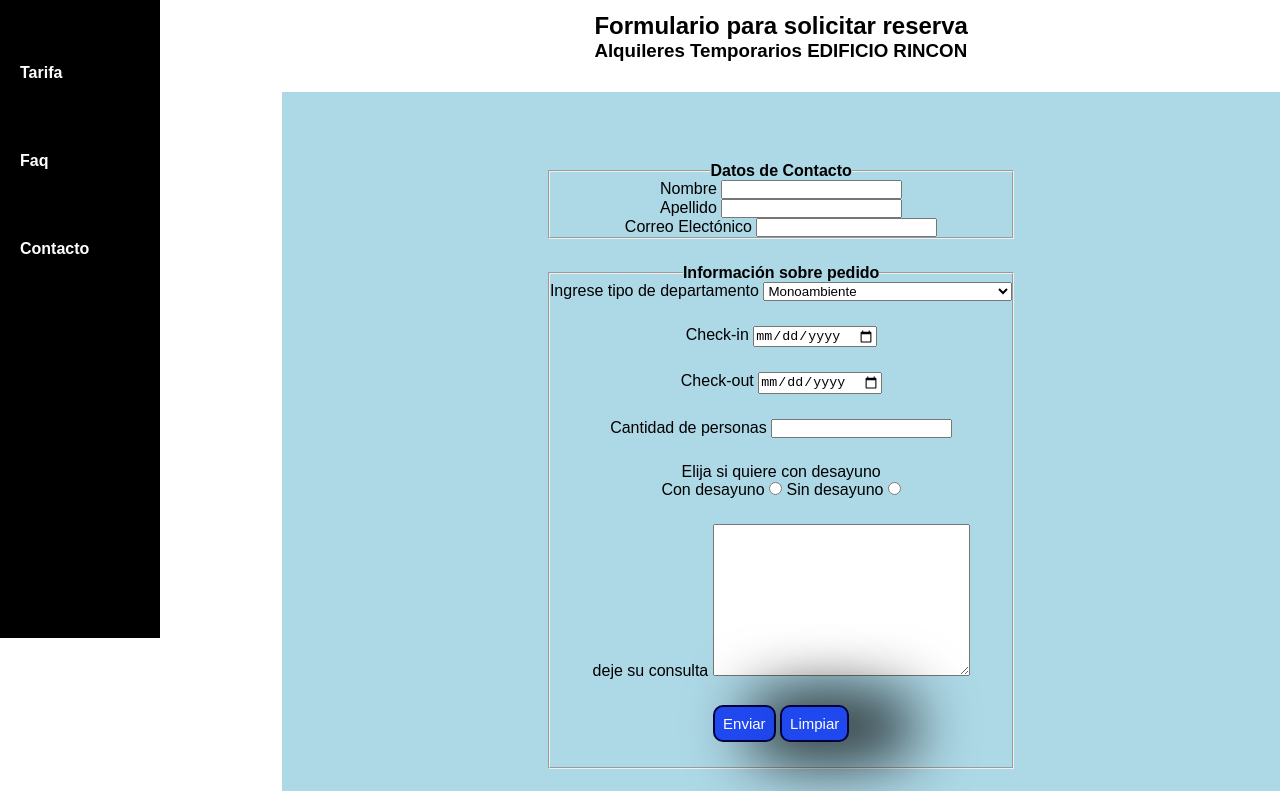
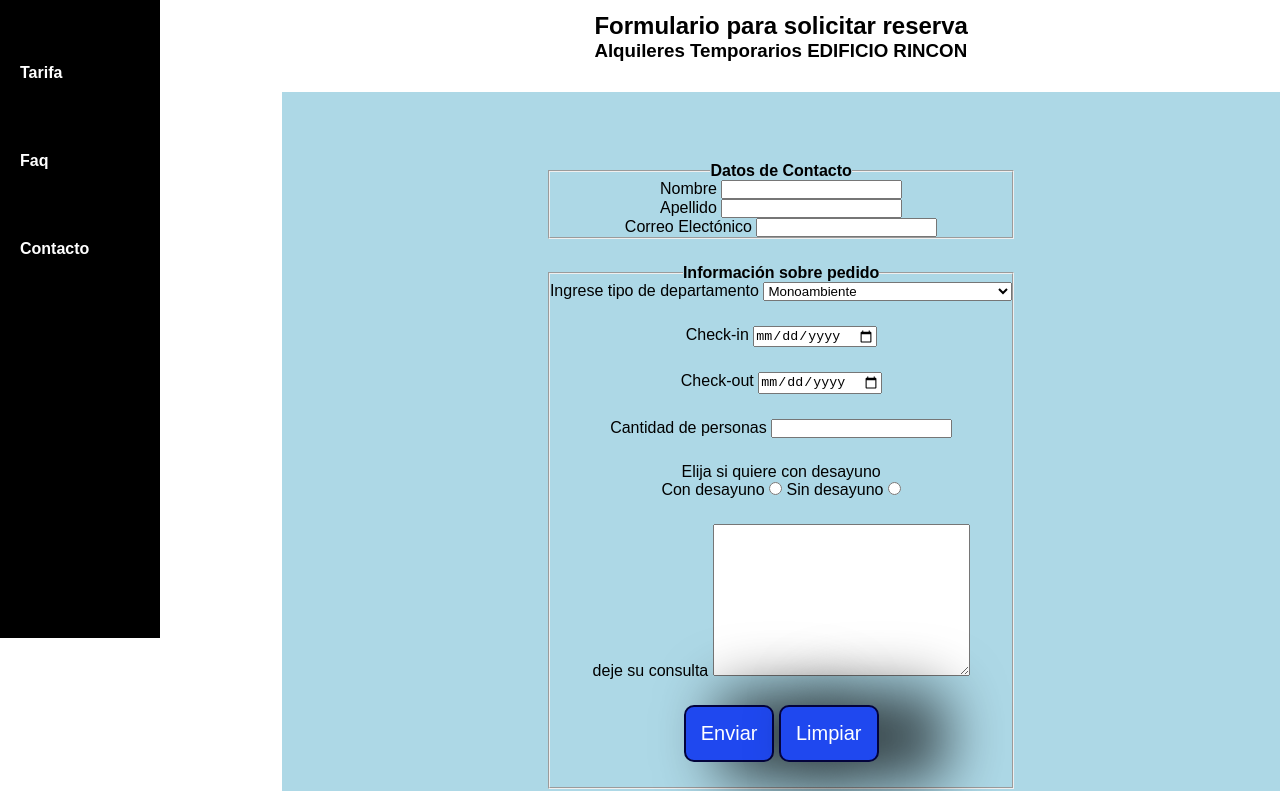
Before and after one commit to pablomondino/PreEntrega3MondinoDeLaRossa, a website: page pages/contacto.html in a window 1280 px wide. Shown: the part 162-953 px from the top of the page. Drawn offline with Linux system fonts and the light colour scheme.

Commit message:
Mpdifiqué los botones de fromulario de contacto utilizando extend

```diff
--- a/pages/contacto.html
+++ b/pages/contacto.html
@@ -115,8 +115,8 @@
                 </div>
 
                 <div>
-                    <button class="boton" type="submit">Enviar</button>
-                    <input class="boton" type="reset" value="Limpiar">
+                    <button class="boton-contacto " type="submit">Enviar</button>
+                    <input class="boton-contacto" type="reset" value="Limpiar">
                 </div>
             </fieldset>
 
--- a/style/scss/components.scss/_button.scss
+++ b/style/scss/components.scss/_button.scss
@@ -1,17 +1,36 @@
-.boton {
+
+.boton-base{
     background-color: rgb(31, 72, 239);
     color: white;
+    box-shadow: 50px 3px 57px 18px rgba(0, 0, 0, 0.65);
+    border-radius: 10px;
+    border: solid rgb(3, 3, 60) 2px;
+}
+
+
+.boton {
+    @extend boton-base;
     font-size: 15px;
     padding: 8px;
-    border-radius: 10px;
-    border: solid rgb(3, 3, 60) 2px;
-    box-shadow: 50px 3px 57px 18px rgba(0, 0, 0, 0.65);
+
 
     &:hover {
         background-color: green;
     }
 
 }
+
+// boton mas grande y con menos sombra extiende de
+// clase .boton con extend
+
+
+.boton-contacto {
+    @extend .boton-base;
+    font-size: 20px;
+    padding: 15px;
+
+}
+
 
 
 a {
--- a/style/scss/pages/_tarifa.scss
+++ b/style/scss/pages/_tarifa.scss
@@ -1,7 +1,10 @@
 .section1--tarifa {
-    background-color: $color_secundario;
+
+    background-color: $color_principal;
     padding-bottom: 20px;
     flex-direction: column;
+    width: 100%;
+
 
     h2 {
         padding-top: 30px;
@@ -20,10 +23,7 @@ table {
     align-items: center;
 }
 
-.section1--tarifa {
-    width: 100%;
-    background-color: $color_secundario ;
-}
+
 
 .section2--tarifa {
     width: 100%;
```
Also changed, not shown: style/css/style.css, 1 other file.
